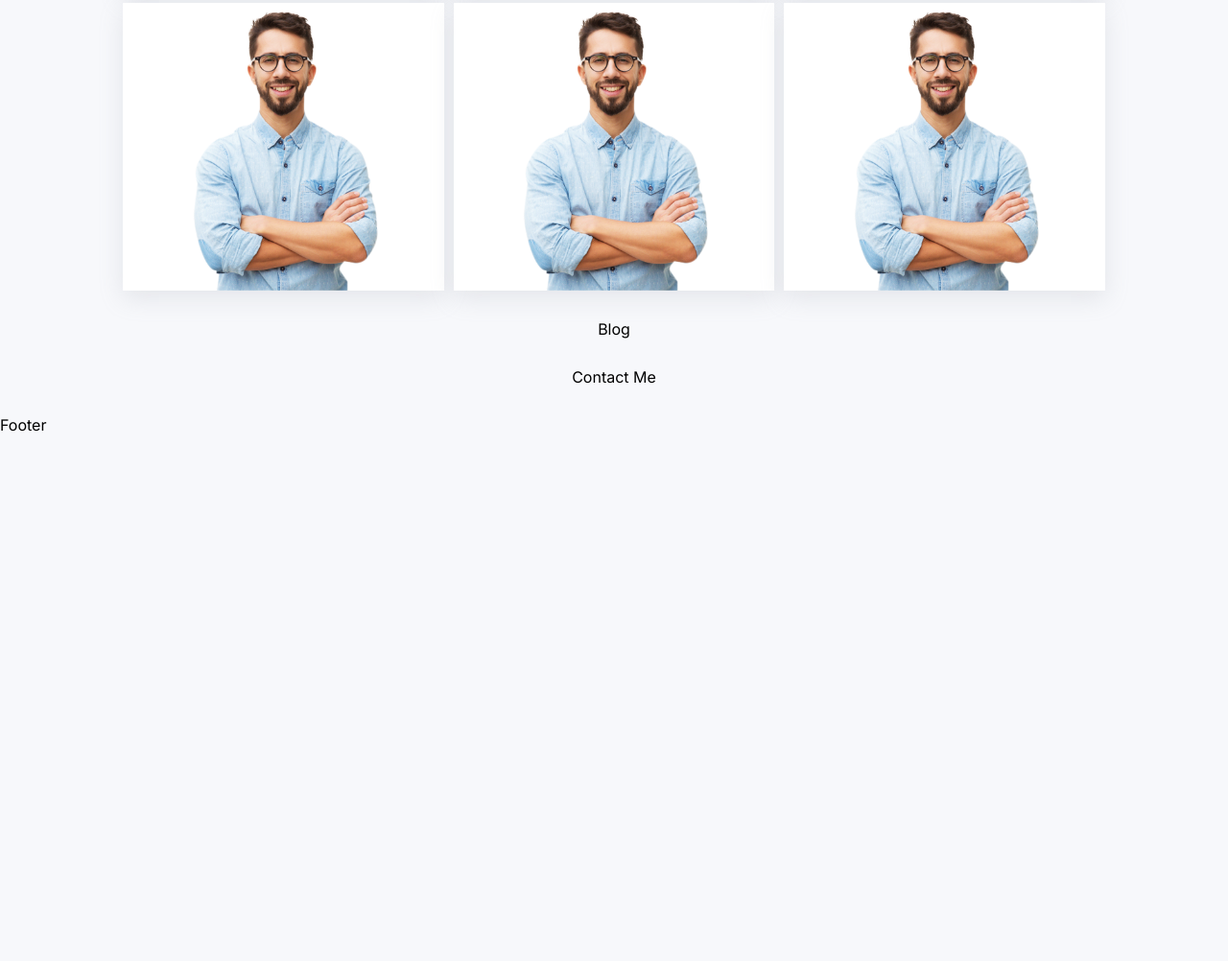
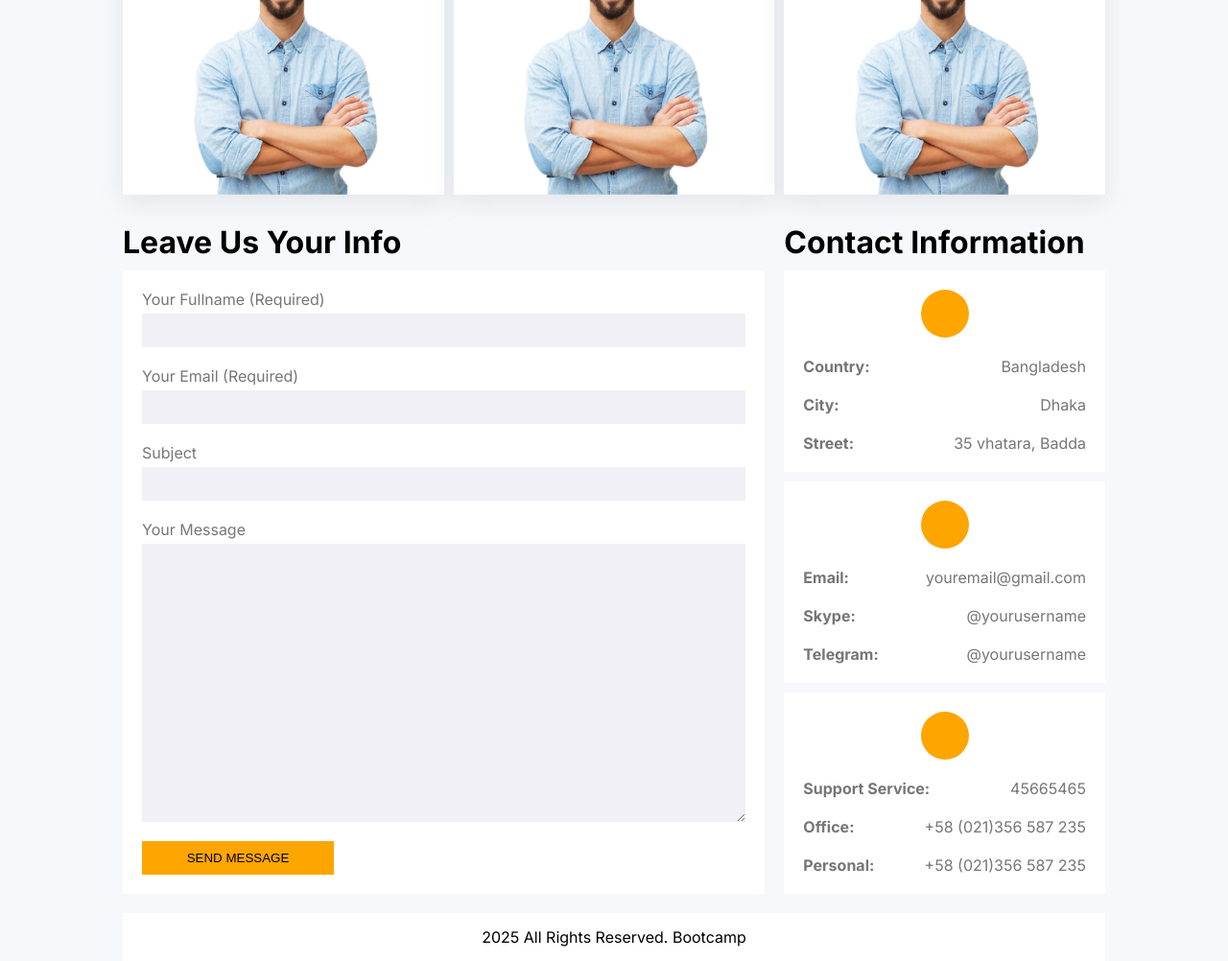
Before and after one commit to UlugbekYusupov/bootcamp-portfolio, a plain HTML site: page index.html in a window 1280 px wide. Shown: the part 3312-4314 px from the top of the page at 96% size. Before the commit the page ends 3765 px from the top, so only its background shows below. Drawn offline with Linux system fonts and the light colour scheme.

Commit message:
Contact form is added

```diff
--- a/index.html
+++ b/index.html
@@ -251,8 +251,8 @@
           </div>
         </div>
       </section>
-      <section id="Education">Education</section>
-      <section id="experience">Work History</section>
+      <!-- <section id="Education">Education</section>
+      <section id="experience">Work History</section> -->
       <section>
         <h1>Portfolio</h1>
         <p>
@@ -280,9 +280,73 @@
           <div class="portfolio-item"></div>
         </div>
       </section>
-      <section id="blog">Blog</section>
-      <section id="contact">Contact Me</section>
+      <div id="contact">
+        <div class="contact-container">
+          <h2 class="heading2">Leave Us Your Info</h2>
+          <form>
+            <label for="fullname">Your Fullname (Required)</label>
+            <input type="text" name="fullname" id="fullname" />
+            <label for="email">Your Email (Required)</label>
+            <input type="email" name="email" id="email" />
+            <label for="fullname">Subject</label>
+            <input type="text" name="subject" id="subject" />
+            <label for="message">Your Message</label>
+            <textarea name="message" id="message"></textarea>
+            <button id="send-btn">SEND MESSAGE</button>
+          </form>
+        </div>
+        <div class="contact-info">
+          <h2 class="heading2">Contact Information</h2>
+          <div class="info-container">
+            <div class="info-card">
+              <i></i>
+              <div class="info-card-item">
+                <h4>Country:</h4>
+                <span>Bangladesh</span>
+              </div>
+              <div class="info-card-item">
+                <h4>City:</h4>
+                <span>Dhaka</span>
+              </div>
+              <div class="info-card-item">
+                <h4>Street:</h4>
+                <span>35 vhatara, Badda</span>
+              </div>
+            </div>
+            <div class="info-card">
+              <i></i>
+              <div class="info-card-item">
+                <h4>Email:</h4>
+                <span>youremail@gmail.com</span>
+              </div>
+              <div class="info-card-item">
+                <h4>Skype:</h4>
+                <span>@yourusername</span>
+              </div>
+              <div class="info-card-item">
+                <h4>Telegram:</h4>
+                <span>@yourusername</span>
+              </div>
+            </div>
+            <div class="info-card">
+              <i></i>
+              <div class="info-card-item">
+                <h4>Support Service:</h4>
+                <span>45665465</span>
+              </div>
+              <div class="info-card-item">
+                <h4>Office:</h4>
+                <span>+58 (021)356 587 235</span>
+              </div>
+              <div class="info-card-item">
+                <h4>Personal:</h4>
+                <span>+58 (021)356 587 235</span>
+              </div>
+            </div>
+          </div>
+        </div>
+      </div>
     </main>
-    <footer>Footer</footer>
+    <footer>2025 All Rights Reserved. Bootcamp</footer>
   </body>
 </html>
--- a/style.css
+++ b/style.css
@@ -140,6 +140,7 @@ ul li {
   width: 50px;
   height: 50px;
 }
+
 .icon5 {
   display: inline-block;
   background: url("public/icons/Photographer.png") center / contain no-repeat;
@@ -282,3 +283,98 @@ ul li {
   background-size: contain;
   box-shadow: rgba(149, 157, 165, 0.2) 0px 8px 24px;
 }
+
+#contact {
+  display: grid;
+  grid-template-columns: 2fr 1fr;
+  grid-template-rows: 1fr;
+  gap: 20px;
+  width: 80%;
+  margin: 0 auto;
+  height: 100%;
+}
+
+.contact-container {
+  display: flex;
+  flex-direction: column;
+  height: 100%;
+}
+
+form {
+  display: flex;
+  flex-direction: column;
+  background-color: white;
+  padding: 20px;
+  height: 100%;
+}
+
+.heading2 {
+  font-size: 32px;
+  margin-bottom: 10px;
+}
+
+label {
+  color: #767676;
+  margin-bottom: 5px;
+}
+
+input {
+  padding: 10px;
+  margin-bottom: 20px;
+  background-color: #f0f0f6;
+  border: none;
+}
+
+textarea {
+  background-color: #f0f0f6;
+  border: none;
+  height: 100%;
+}
+
+#send-btn {
+  width: 200px;
+  border: none;
+  background-color: orange;
+  margin-top: 20px;
+  padding: 10px;
+}
+
+.info-card {
+  background-color: white;
+  padding: 20px;
+  display: flex;
+  flex-direction: column;
+  gap: 20px;
+}
+
+.info-container {
+  display: flex;
+  flex-direction: column;
+  justify-content: space-between;
+  gap: 10px;
+}
+
+.info-card-item {
+  display: flex;
+  color: #767676;
+  justify-content: space-between;
+}
+
+.info-card i {
+  height: 50px;
+  width: 50px;
+  border-radius: 25px;
+  background-color: orange;
+  margin: 0 auto;
+}
+
+footer {
+  width: 80%;
+  display: flex;
+  align-items: center;
+  justify-content: center;
+  height: 50px;
+  background-color: white;
+  margin: 0 auto;
+  margin-top: 20px;
+}
```
